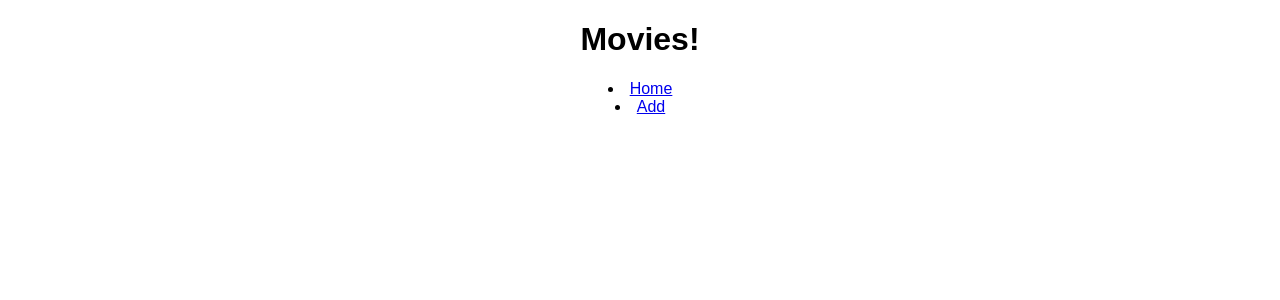
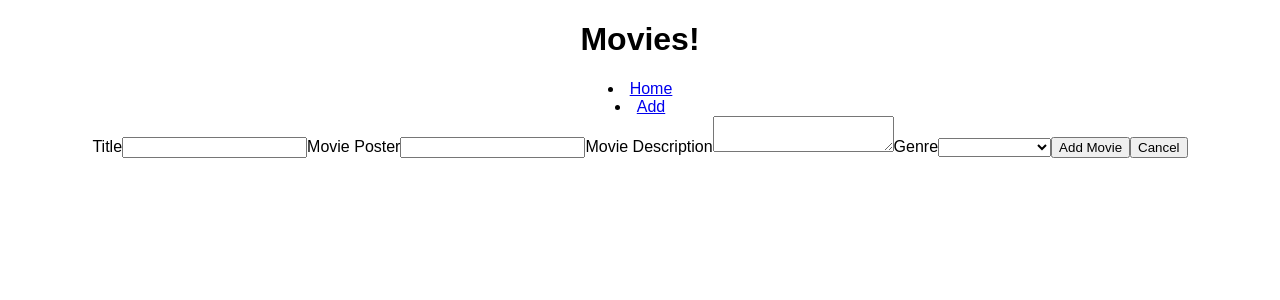
Before and after one commit to norbusam/movie-sagas, a React (Create React App) app: page /#/addmovie in a window 1280 px wide. Shown: the top 300 px of the page. Built offline with nearby package versions, Linux system fonts and the light colour scheme.

Commit message:
detail page done. working on add movie page

```diff
--- /dev/null
+++ b/src/components/AddMovie/AddMovie.js
@@ -0,0 +1,67 @@
+import React, {Component} from 'react';
+import {connect} from 'react-redux';
+
+class AddMovie extends Component {
+    state = {
+        movies: {
+            title: '',
+            url: '',
+            description: '',
+            genre: ''
+        }
+    }
+    // handleChange function
+    handleChange = (event, inputName) => {
+        this.setState({
+            movies: {
+                ...this.state.movies,
+                [inputName]: event.target.value
+            }
+        })
+    }
+    // onClick function to add a new movie to the DB
+    addMovie = () => {
+        console.log('movies added', this.state);
+    }
+    // a function to return take you back to homepage
+    goHome = () => {
+        console.log('go back');
+        this.props.history.push('/')
+    }
+
+
+
+    render(){
+        return(
+            <>
+                <label htmlFor="Title">Title</label>
+                <input type="text" name="Title" onChange={(event)=>this.handleChange(event, 'title')}/>
+                <label htmlFor="url">Movie Poster</label>
+                <input type="text" name="url" onChange={(event)=>this.handleChange(event, 'url')}/>
+                <label htmlFor="description">Movie Description</label>
+                <textarea name="description"onChange={(event)=>this.handleChange(event, 'description')} ></textarea>
+                <label htmlFor="genres">Genre</label>
+                <select name="genres" onChange={(event)=>this.handleChange(event, 'genre')}>
+                    <option value=""></option>
+                    <option value="Adventure">Adventure</option>
+                    <option value="Animated">Animated</option>
+                    <option value="Biographical">Biographical</option>
+                    <option value="Comedy">Comedy</option>
+                    <option value="Disaster">Disaster</option>
+                    <option value="Drama">Drama</option>
+                    <option value="Epic">Epic</option>
+                    <option value="Fantasy">Fantasy</option>
+                    <option value="Musical">Musical</option>
+                    <option value="Romantic">Romantic</option>
+                    <option value="Science Fiction">Science Fiction</option>
+                    <option value="Space-Opera">Space-Opera</option>
+                    <option value="Superhero">Superhero</option>
+                </select>
+                <button onClick={this.addMovie}>Add Movie</button>
+                <button onClick={this.goHome}>Cancel</button>
+            </>
+        )
+    }
+}
+
+export default connect()(AddMovie);
--- a/src/components/App/App.js
+++ b/src/components/App/App.js
@@ -4,6 +4,7 @@ import './App.css';
 // components
 import List from '../List/List';
 import Details from '../Details/Details';
+import AddMovie from '../AddMovie/AddMovie';
 
 class App extends Component {
   // Renders the entire app on the DOM
@@ -16,6 +17,7 @@ class App extends Component {
           <li><Link to="/addmovie">Add</Link></li>
           <Route exact path = '/' component={List}/>
           <Route path = '/details' component={Details}/>
+          <Route path = '/addmovie' component={AddMovie}/>
         </Router>
       </div>
     );
--- a/src/components/Details/Details.js
+++ b/src/components/Details/Details.js
@@ -20,13 +20,18 @@ class Details extends Component {
             <>
                 <p>Hello from details</p>
                 <button onClick={this.backToMovie}>Back</button>
-                {this.props.details.map(movie=>(
-                    <div key={movie.id}>
-                        <img src={movie.poster} alt={movie.poster}/>
-                        <p>{movie.name}</p>
+                <div>
+                    {this.props.details[0]&&
+                    <div>
+                        <img alt={this.props.details[0].title} src={this.props.details[0].poster}/>
+                        <p>{this.props.details[0].description}</p>
                     </div>
+                    }
+                    {this.props.details.map(movie=>(
+                        <span key={movie.id}>Genre:{movie.name}</span>
+                    ))}
+                </div>
 
-                ))}
             </>
         )
     }
```
